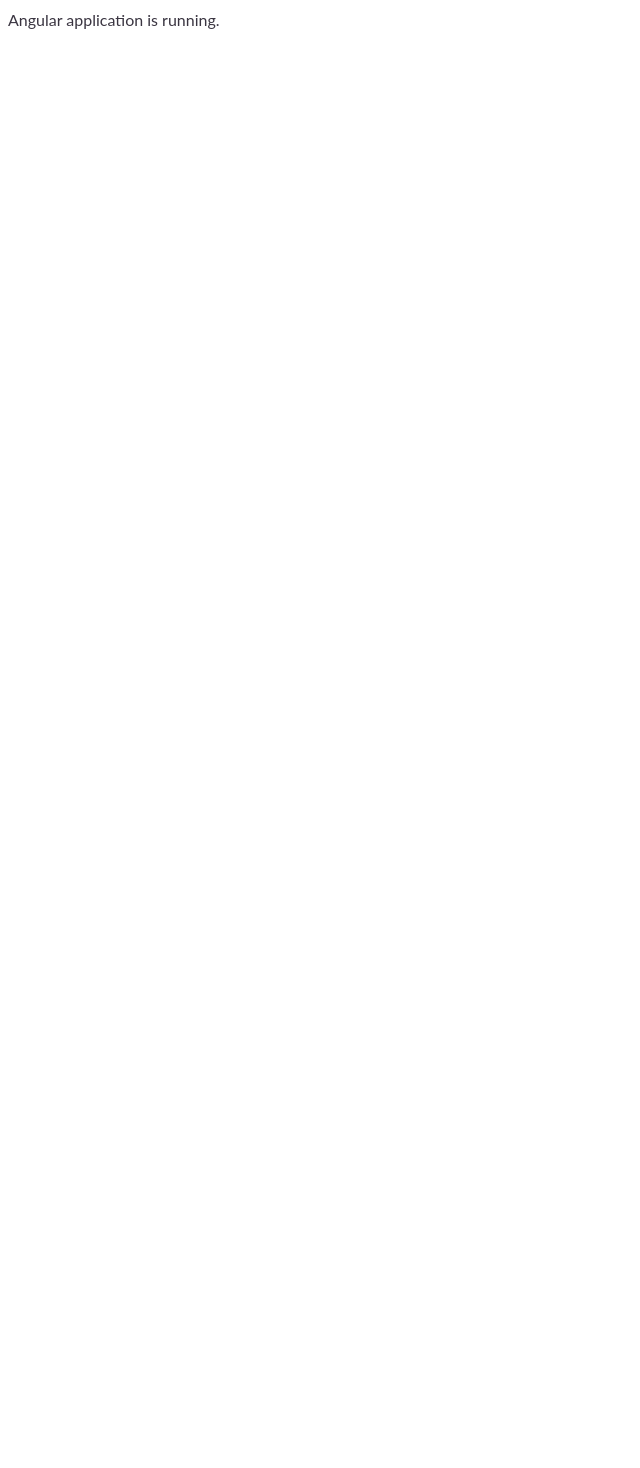
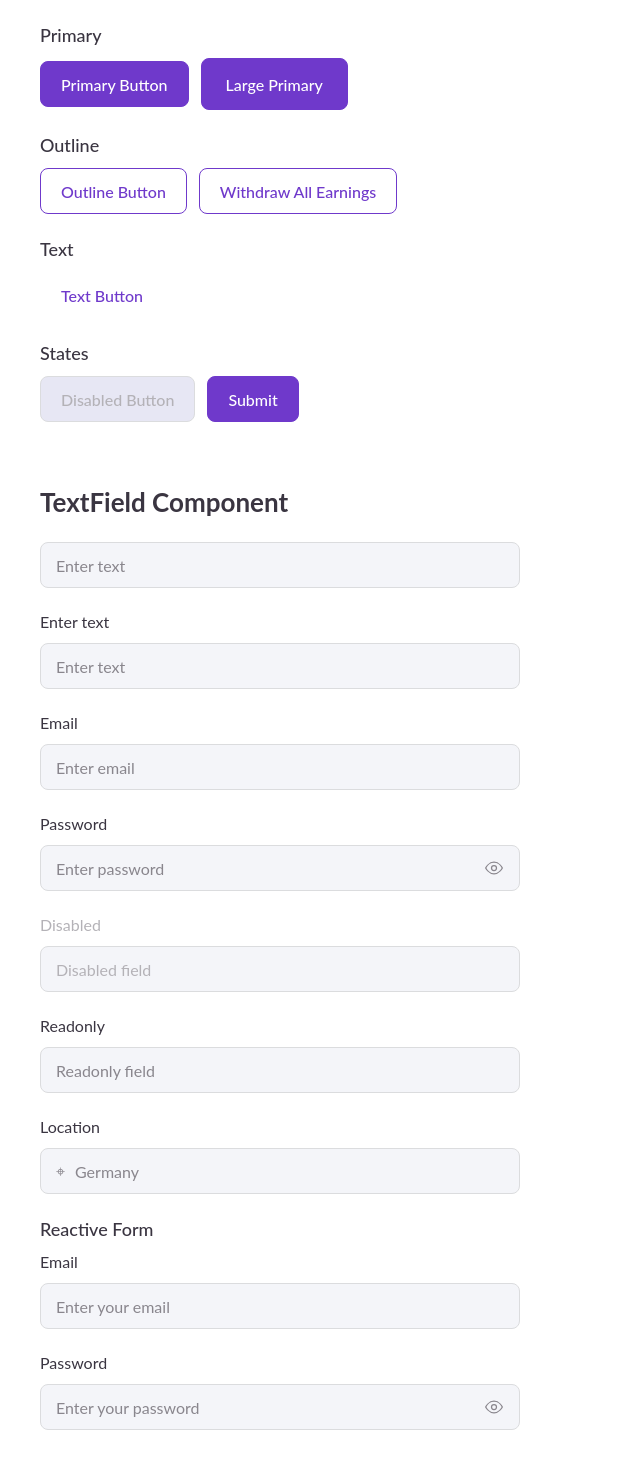
Before and after one commit to anduber/admin-app, an Angular app: page / in a window 1280 px wide. Shown: the part 72-1540 px from the top of the page, without its empty margins (0-640 px from the left). Before the commit the page ends 800 px from the top, so only its background shows below. Built offline with nearby package versions, Linux system fonts and the light colour scheme.

Commit message:
added text-field

```diff
--- a/src/app/app.component.html
+++ b/src/app/app.component.html
@@ -1,4 +1,74 @@
-<h1>Admin App</h1>
-<p>Angular application is running.</p>
+<div class="button-showcase">
+  <h1>Button Component</h1>
+
+  <section>
+    <h2>Primary</h2>
+    <div class="button-showcase__examples">
+      <app-button>Primary Button</app-button>
+      <app-button size="large">Large Primary</app-button>
+    </div>
+  </section>
+
+  <section>
+    <h2>Outline</h2>
+    <div class="button-showcase__examples">
+      <app-button variant="outline">Outline Button</app-button>
+      <app-button variant="outline">Withdraw All Earnings</app-button>
+    </div>
+  </section>
+
+  <section>
+    <h2>Text</h2>
+    <div class="button-showcase__examples">
+      <app-button variant="text">Text Button</app-button>
+    </div>
+  </section>
+
+  <section>
+    <h2>States</h2>
+    <div class="button-showcase__examples">
+      <app-button [disabled]="true">Disabled Button</app-button>
+      <app-button type="submit">Submit</app-button>
+    </div>
+  </section>
+</div>
+
+<div class="text-field-showcase">
+  <h1>TextField Component</h1>
+
+  <section class="text-field-showcase__examples">
+    <app-text-field placeholder="Enter text" />
+    <app-text-field label="Enter text" placeholder="Enter text" />
+    <app-text-field label="Email" type="email" placeholder="Enter email" />
+    <app-text-field label="Password" type="password" placeholder="Enter password" />
+    <app-text-field label="Disabled" placeholder="Disabled field" [disabled]="true" />
+    <app-text-field label="Readonly" placeholder="Readonly field" [readonly]="true" />
+    <app-text-field label="Location" placeholder="Germany">
+      <span textFieldPrefix aria-hidden="true">⌖</span>
+    </app-text-field>
+  </section>
+
+  <section>
+    <h2>Reactive Form</h2>
+    <form class="text-field-showcase__examples" [formGroup]="form">
+      <app-text-field
+        label="Email"
+        type="email"
+        placeholder="Enter your email"
+        autocomplete="email"
+        name="email"
+        formControlName="email"
+      />
+      <app-text-field
+        label="Password"
+        type="password"
+        placeholder="Enter your password"
+        autocomplete="current-password"
+        name="password"
+        formControlName="password"
+      />
+    </form>
+  </section>
+</div>
 
 <router-outlet />
--- a/src/app/app.component.scss
+++ b/src/app/app.component.scss
@@ -0,0 +1,33 @@
+.button-showcase,
+.text-field-showcase {
+  padding: 32px;
+
+  h1 {
+    margin: 0;
+    font-size: var(--font-size-heading-lg);
+    font-weight: var(--font-weight-bold);
+  }
+
+  h2 {
+    margin: 0 0 12px;
+    font-size: var(--font-size-title-md);
+    font-weight: var(--font-weight-medium);
+  }
+
+  section {
+    margin-top: 24px;
+  }
+}
+
+.button-showcase__examples {
+  display: flex;
+  flex-wrap: wrap;
+  align-items: center;
+  gap: 12px;
+}
+
+.text-field-showcase__examples {
+  display: grid;
+  gap: 24px;
+  max-width: 480px;
+}
--- a/src/app/app.component.ts
+++ b/src/app/app.component.ts
@@ -1,10 +1,18 @@
 import { Component } from '@angular/core';
 import { RouterOutlet } from '@angular/router';
+import { FormControl, FormGroup, ReactiveFormsModule } from '@angular/forms';
+import { ButtonComponent } from './shared/ui/button/button.component';
+import { TextFieldComponent } from './shared/ui/text-field/text-field.component';
 
 @Component({
-  imports: [RouterOutlet],
+  imports: [RouterOutlet, ReactiveFormsModule, ButtonComponent, TextFieldComponent],
   selector: 'app-root',
   styleUrl: './app.component.scss',
   templateUrl: './app.component.html',
 })
-export class App {}
+export class App {
+  readonly form = new FormGroup({
+    email: new FormControl('', { nonNullable: true }),
+    password: new FormControl('', { nonNullable: true }),
+  });
+}
--- /dev/null
+++ b/src/app/shared/ui/text-field/text-field.component.html
@@ -0,0 +1,55 @@
+<div class="text-field" [class.text-field--disabled]="isDisabled()">
+  @if (label()) {
+    <label class="text-field__label" [attr.for]="resolvedId()">{{ label() }}</label>
+  }
+
+  <div class="text-field__control">
+    <span class="text-field__prefix"><ng-content select="[textFieldPrefix]" /></span>
+
+    <input
+      class="text-field__input"
+      [id]="resolvedId()"
+      [type]="inputType()"
+      [value]="value() ?? ''"
+      [attr.placeholder]="placeholder()"
+      [disabled]="isDisabled()"
+      [readOnly]="readonly()"
+      [required]="required()"
+      [attr.name]="name()"
+      [attr.autocomplete]="autocomplete()"
+      [attr.aria-label]="label() ? null : (ariaLabel() ?? placeholder())"
+      (input)="handleInput($event)"
+      (blur)="markTouched()"
+    />
+
+    @if (type() === 'password') {
+      <button
+        class="text-field__visibility-toggle"
+        type="button"
+        [disabled]="isDisabled()"
+        [attr.aria-label]="passwordVisible() ? 'Hide password' : 'Show password'"
+        [attr.aria-controls]="resolvedId()"
+        (click)="togglePasswordVisibility()"
+      >
+        <svg
+          width="20"
+          height="20"
+          viewBox="0 0 24 24"
+          fill="none"
+          stroke="currentColor"
+          stroke-width="1.5"
+          stroke-linecap="round"
+          stroke-linejoin="round"
+          aria-hidden="true"
+          focusable="false"
+        >
+          <path d="M2 12s3.5-7 10-7 10 7 10 7-3.5 7-10 7S2 12 2 12Z" />
+          <circle cx="12" cy="12" r="3" />
+          @if (passwordVisible()) {
+            <path d="m3 3 18 18" />
+          }
+        </svg>
+      </button>
+    }
+  </div>
+</div>
--- /dev/null
+++ b/src/app/shared/ui/text-field/text-field.component.scss
@@ -0,0 +1,100 @@
+:host {
+  display: block;
+  width: 100%;
+  min-width: 0;
+}
+
+.text-field {
+  display: flex;
+  flex-direction: column;
+  gap: 12px;
+  width: 100%;
+
+  &__label,
+  &__input {
+    font-family: var(--font-family-primary);
+    font-size: var(--font-size-body-lg);
+    font-weight: var(--font-weight-regular);
+    line-height: normal;
+    letter-spacing: 0;
+    color: var(--color-text);
+  }
+
+  &__control {
+    display: flex;
+    align-items: center;
+    gap: 10px;
+    width: 100%;
+    height: 46px;
+    padding: 0 15px;
+    box-sizing: border-box;
+    background: var(--color-background);
+    border: 1px solid var(--color-border);
+    border-radius: 8px;
+
+    &:focus-within {
+      border-color: var(--color-primary);
+    }
+  }
+
+  &__input {
+    flex: 1;
+    min-width: 0;
+    height: 100%;
+    padding: 0;
+    box-sizing: border-box;
+    border: 0;
+    outline: 0;
+    background: transparent;
+
+    &::placeholder {
+      color: var(--color-text-light);
+      opacity: 1;
+    }
+  }
+
+  &__prefix {
+    display: inline-flex;
+    align-items: center;
+    flex-shrink: 0;
+    color: var(--color-text-light);
+
+    &:empty {
+      display: none;
+    }
+  }
+
+  &__visibility-toggle {
+    appearance: none;
+    display: inline-flex;
+    align-items: center;
+    justify-content: center;
+    flex-shrink: 0;
+    padding: 0;
+    border: 0;
+    background: transparent;
+    color: var(--color-text-light);
+    cursor: pointer;
+
+    &:focus-visible {
+      outline: 2px solid var(--color-primary);
+      outline-offset: 2px;
+    }
+  }
+
+  &--disabled {
+    .text-field__control,
+    .text-field__input,
+    .text-field__visibility-toggle {
+      cursor: not-allowed;
+    }
+
+    .text-field__input,
+    .text-field__label,
+    .text-field__prefix,
+    .text-field__visibility-toggle,
+    .text-field__input::placeholder {
+      color: var(--color-text-disabled);
+    }
+  }
+}
--- /dev/null
+++ b/src/app/shared/ui/text-field/text-field.component.ts
@@ -0,0 +1,108 @@
+import {
+  APP_ID,
+  booleanAttribute,
+  Component,
+  computed,
+  forwardRef,
+  inject,
+  Injectable,
+  input,
+  signal,
+} from '@angular/core';
+import { ControlValueAccessor, NG_VALUE_ACCESSOR } from '@angular/forms';
+
+export type TextFieldType = 'text' | 'email' | 'password' | 'search' | 'number' | 'tel';
+export type TextFieldValue = string | number | null;
+
+// An application-scoped counter starts fresh for each SSR request and browser bootstrap.
+@Injectable({ providedIn: 'root' })
+class TextFieldIds {
+  private readonly appId = inject(APP_ID);
+  private nextId = 0;
+
+  next(): string {
+    return `text-field-${this.appId}-${this.nextId++}`;
+  }
+}
+
+@Component({
+  selector: 'app-text-field',
+  standalone: true,
+  templateUrl: './text-field.component.html',
+  styleUrl: './text-field.component.scss',
+  providers: [
+    {
+      provide: NG_VALUE_ACCESSOR,
+      useExisting: forwardRef(() => TextFieldComponent),
+      multi: true,
+    },
+  ],
+})
+export class TextFieldComponent implements ControlValueAccessor {
+  readonly label = input<string>();
+  readonly placeholder = input<string>();
+  readonly type = input<TextFieldType>('text');
+  readonly disabled = input(false, { transform: booleanAttribute });
+  readonly readonly = input(false, { transform: booleanAttribute });
+  readonly required = input(false, { transform: booleanAttribute });
+  readonly name = input<string>();
+  readonly autocomplete = input<string>();
+  readonly inputId = input<string>();
+  readonly ariaLabel = input<string>();
+
+  private readonly generatedId = inject(TextFieldIds).next();
+  private readonly formDisabled = signal(false);
+  private onChange: (value: TextFieldValue) => void = () => {};
+  private onTouched: () => void = () => {};
+
+  protected readonly value = signal<TextFieldValue>(null);
+  protected readonly passwordVisible = signal(false);
+  protected readonly resolvedId = computed(() => this.inputId() ?? this.generatedId);
+  protected readonly isDisabled = computed(() => this.disabled() || this.formDisabled());
+  protected readonly inputType = computed(() =>
+    this.type() === 'password' && this.passwordVisible() ? 'text' : this.type(),
+  );
+
+  writeValue(value: TextFieldValue): void {
+    this.value.set(value ?? null);
+  }
+
+  registerOnChange(fn: (value: TextFieldValue) => void): void {
+    this.onChange = fn;
+  }
+
+  registerOnTouched(fn: () => void): void {
+    this.onTouched = fn;
+  }
+
+  setDisabledState(disabled: boolean): void {
+    this.formDisabled.set(disabled);
+  }
+
+  protected handleInput(event: Event): void {
+    const element = event.target;
+    if (!(element instanceof HTMLInputElement) || this.isDisabled() || this.readonly()) {
+      return;
+    }
+
+    const value =
+      this.type() === 'number'
+        ? element.value === ''
+          ? null
+          : element.valueAsNumber
+        : element.value;
+
+    this.value.set(value);
+    this.onChange(value);
+  }
+
+  protected markTouched(): void {
+    this.onTouched();
+  }
+
+  protected togglePasswordVisibility(): void {
+    if (!this.isDisabled()) {
+      this.passwordVisible.update((visible) => !visible);
+    }
+  }
+}
```
Also changed, not shown: 2 other files (tests, documents, lock files or other folders).
